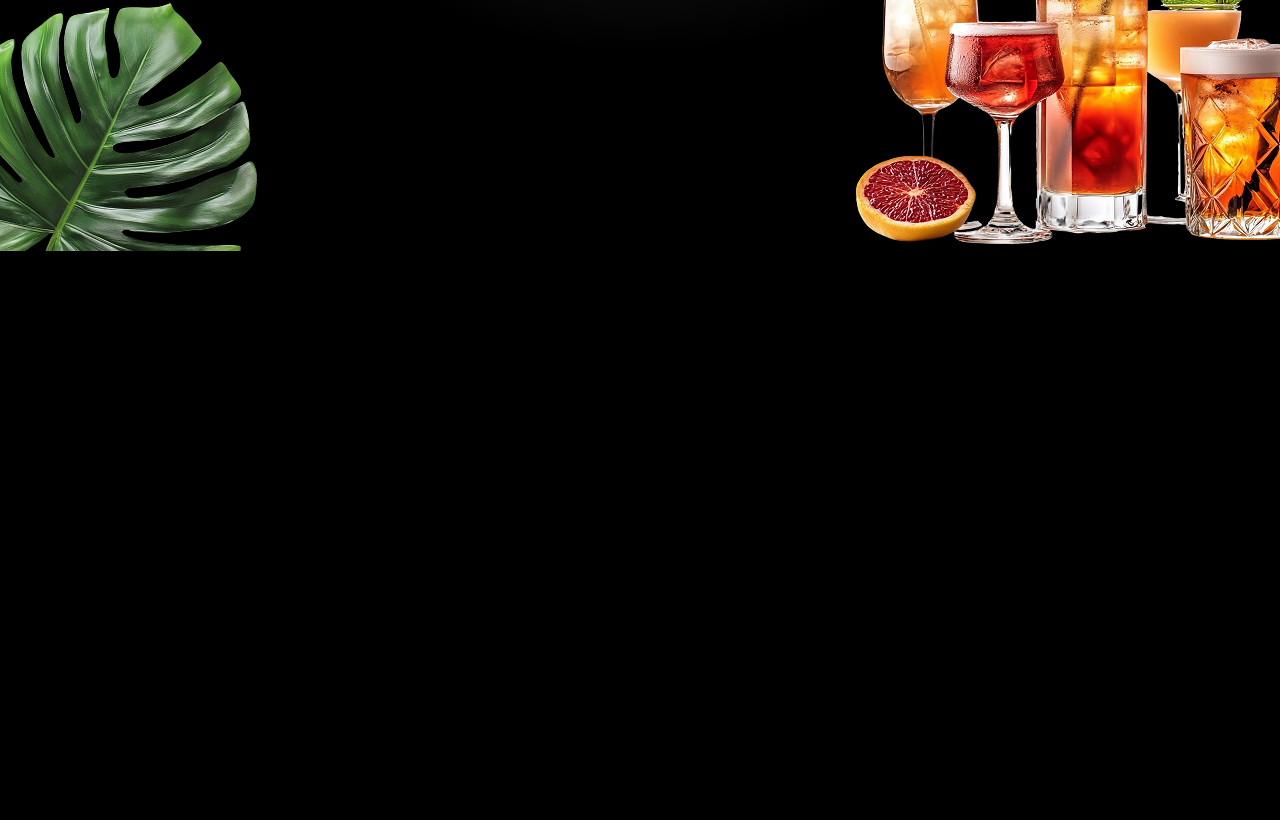
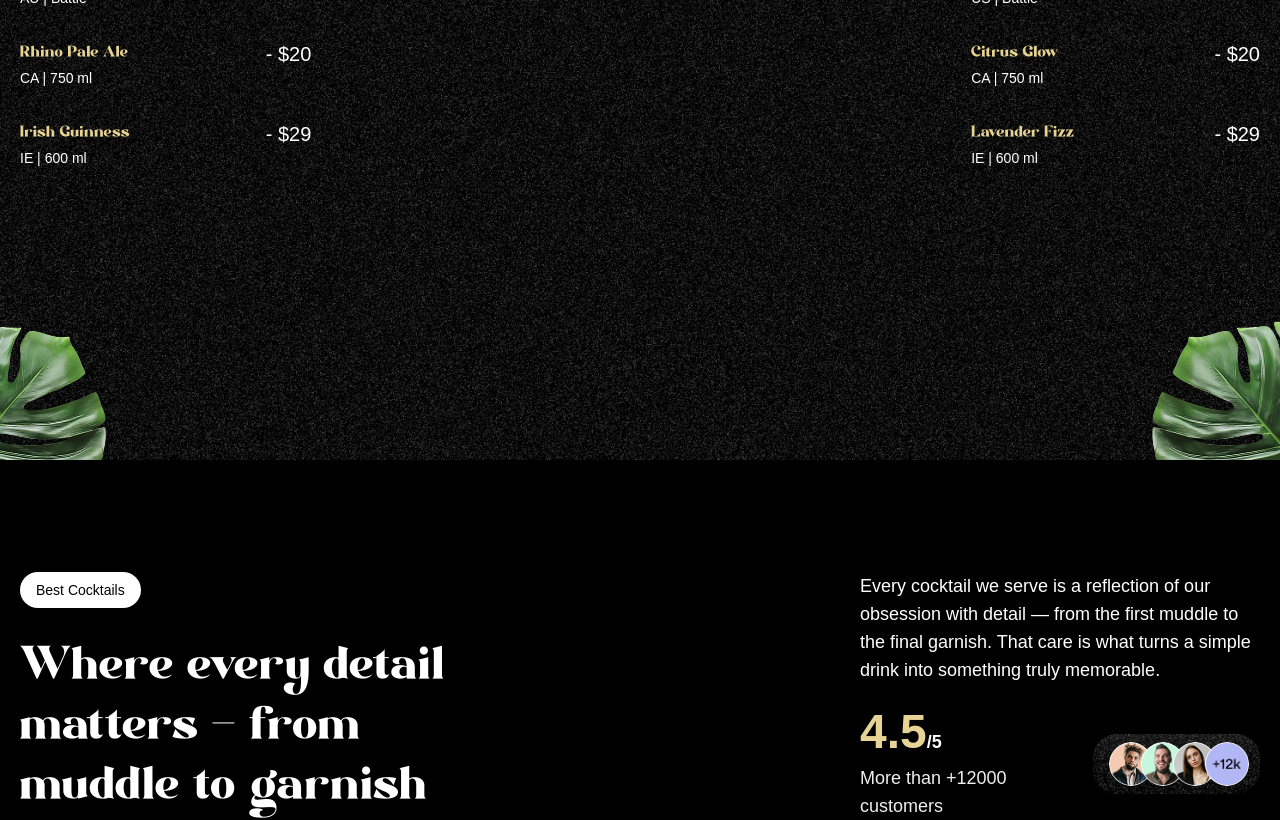
Before and after one commit to allevalion/velvet-mist, a React (Vite) app: page /velvet-mist/home in a window 1280 px wide. Shown: the part 1140-1960 px from the top of the page. Before the commit the page ends 1391 px from the top, so only its background shows below. Built offline with nearby package versions, Linux system fonts and the light colour scheme; a web font is replaced by a local one.

Commit message:
fix: add /velvet-mist/ to routes and paths

```diff
--- a/src/App.jsx
+++ b/src/App.jsx
@@ -29,12 +29,12 @@ const App = () => {
       <Header />
       <main>
         <Routes>
-          <Route path="/" element={<Home />} />
-          <Route path="/home" element={<Home />} />
-          <Route path="/catalog" element={<Catalog />} />
-          <Route path="/product/:id" element={<Product />} />
-          <Route path="/cart" element={<Cart />} />
-          <Route path="/checkout" element={<Checkout />} />
+          <Route path="/velvet-mist/" element={<Home />} />
+          <Route path="/velvet-mist/home" element={<Home />} />
+          <Route path="/velvet-mist/catalog" element={<Catalog />} />
+          <Route path="/velvet-mist/product/:id" element={<Product />} />
+          <Route path="/velvet-mist/cart" element={<Cart />} />
+          <Route path="/velvet-mist/checkout" element={<Checkout />} />
         </Routes>
       </main>
       <Footer />
--- a/src/components/Header.jsx
+++ b/src/components/Header.jsx
@@ -35,7 +35,7 @@ const Header = () => {
     <header>
       <nav>
         <div>
-          <Link to="/" className="flex items-center gap-2">
+          <Link to="/velvet-mist" className="flex items-center gap-2">
             <img src={logo} alt="" />
             <p>Velvet Mist</p>
           </Link>
--- a/src/constants/index.js
+++ b/src/constants/index.js
@@ -1,18 +1,18 @@
 const navLinks = [
   {
-    url: '/catalog',
+    url: '/velvet-mist/catalog',
     title: 'Cocktails',
   },
   {
-    url: '/#about',
+    url: '/velvet-mist/#about',
     title: 'About Us',
   },
   {
-    url: '/#contact',
+    url: '/velvet-mist/#contact',
     title: 'Contact',
   },
   {
-    url: '/cart',
+    url: '/velvet-mist/cart',
     title: 'Cart',
   },
 ];
@@ -73,16 +73,16 @@ const mockTailLists = [
 
 const profileLists = [
   {
-    imgPath: '/src/assets/images/profile1.png',
+    imgPath: '/velvet-mist/src/assets/images/profile1.png',
   },
   {
-    imgPath: '/src/assets/images/profile2.png',
+    imgPath: '/velvet-mist/src/assets/images/profile2.png',
   },
   {
-    imgPath: '/src/assets/images/profile3.png',
+    imgPath: '/velvet-mist/src/assets/images/profile3.png',
   },
   {
-    imgPath: '/src/assets/images/profile4.png',
+    imgPath: '/velvet-mist/src/assets/images/profile4.png',
   },
 ];
 
@@ -126,17 +126,17 @@ const openingHours = [
 const socials = [
   {
     name: 'Pinterest',
-    icon: '/src/assets/icons/pinterest.svg',
+    icon: '/velvet-mist/src/assets/icons/pinterest.svg',
     url: '#',
   },
   {
     name: 'X (Twitter)',
-    icon: '/src/assets/icons/x.svg',
+    icon: '/velvet-mist/src/assets/icons/x.svg',
     url: '#',
   },
   {
     name: 'Facebook',
-    icon: '/src/assets/icons/facebook.svg',
+    icon: '/velvet-mist/src/assets/icons/facebook.svg',
     url: '#',
   },
 ];
@@ -145,7 +145,7 @@ const sliderLists = [
   {
     id: 1,
     name: 'Classic Mojito',
-    image: '/src/assets/images/drink1.png',
+    image: '/velvet-mist/src/assets/images/drink1.png',
     title: 'Simple Ingredients, Bold Flavor',
     description:
       'Made with tequila, lime juice, and orange liqueur, the Margarita is easy to make and full of character. Add a salted rim for the perfect drink on summer nights.',
@@ -153,7 +153,7 @@ const sliderLists = [
   {
     id: 2,
     name: 'Raspberry Mojito',
-    image: '/src/assets/images/drink2.png',
+    image: '/velvet-mist/src/assets/images/drink2.png',
     title: 'A Zesty Classic That Never Fails',
     description:
       'The Margarita is a classic that balances tangy lime, smooth tequila, and a touch of sweetness. Shaken, frozen, or on the rocks—it’s always crisp & refreshing.',
@@ -161,7 +161,7 @@ const sliderLists = [
   {
     id: 3,
     name: 'Violet Breeze',
-    image: '/src/assets/images/drink3.png',
+    image: '/velvet-mist/src/assets/images/drink3.png',
     title: 'Simple Ingredients, Bold Flavor',
     description:
       'Made with tequila, lime juice, and orange liqueur, the Margarita is easy to make and full of character. Add a salted rim for the perfect drink on summer nights.',
@@ -169,7 +169,7 @@ const sliderLists = [
   {
     id: 4,
     name: 'Curacao Mojito',
-    image: '/src/assets/images/drink4.png',
+    image: '/velvet-mist/src/assets/images/drink4.png',
     title: 'Crafted With Care, Poured With Love',
     description:
       "Each cocktail is made with fresh ingredients and a passion for perfecting every pour, whether you're celebrating or simply relaxing.",
```
